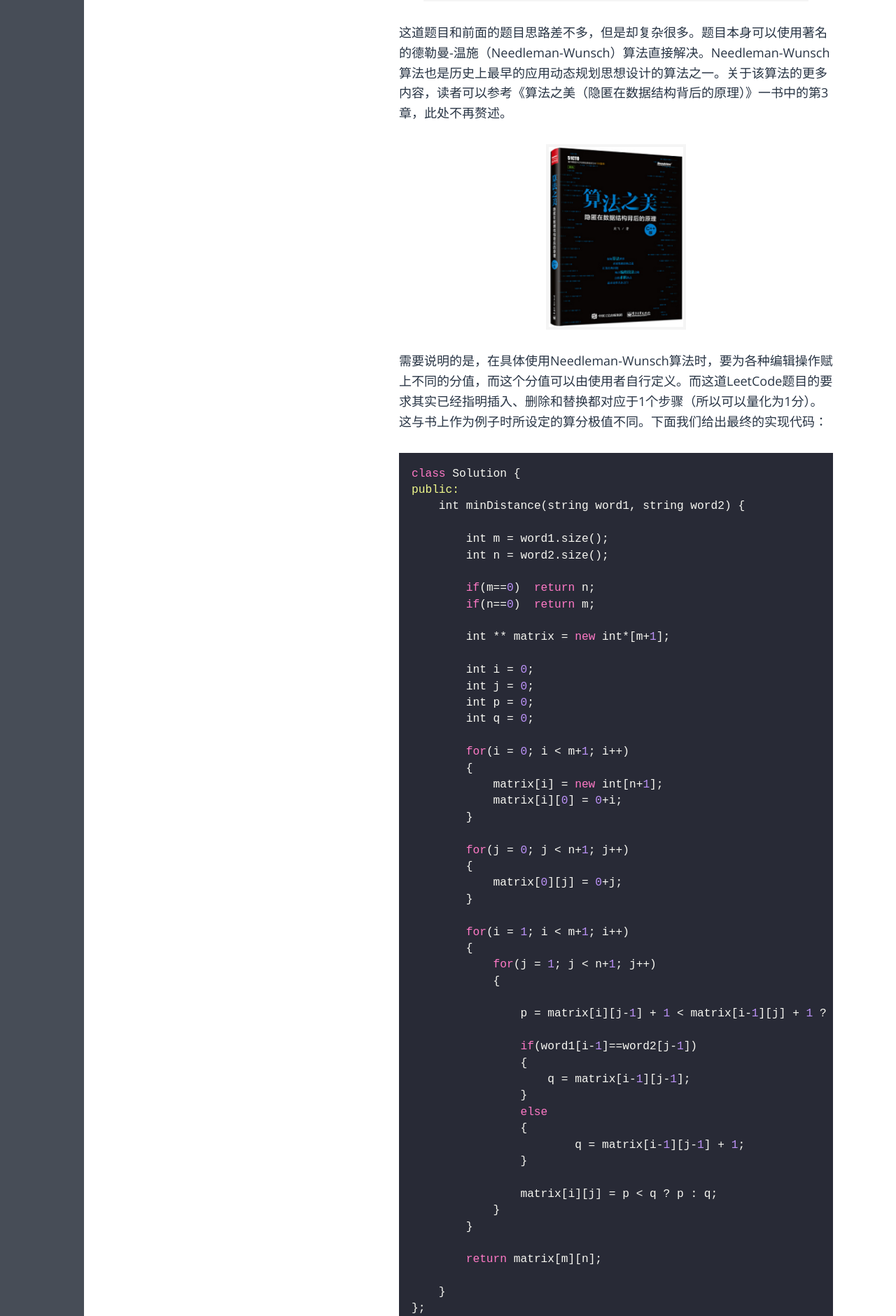
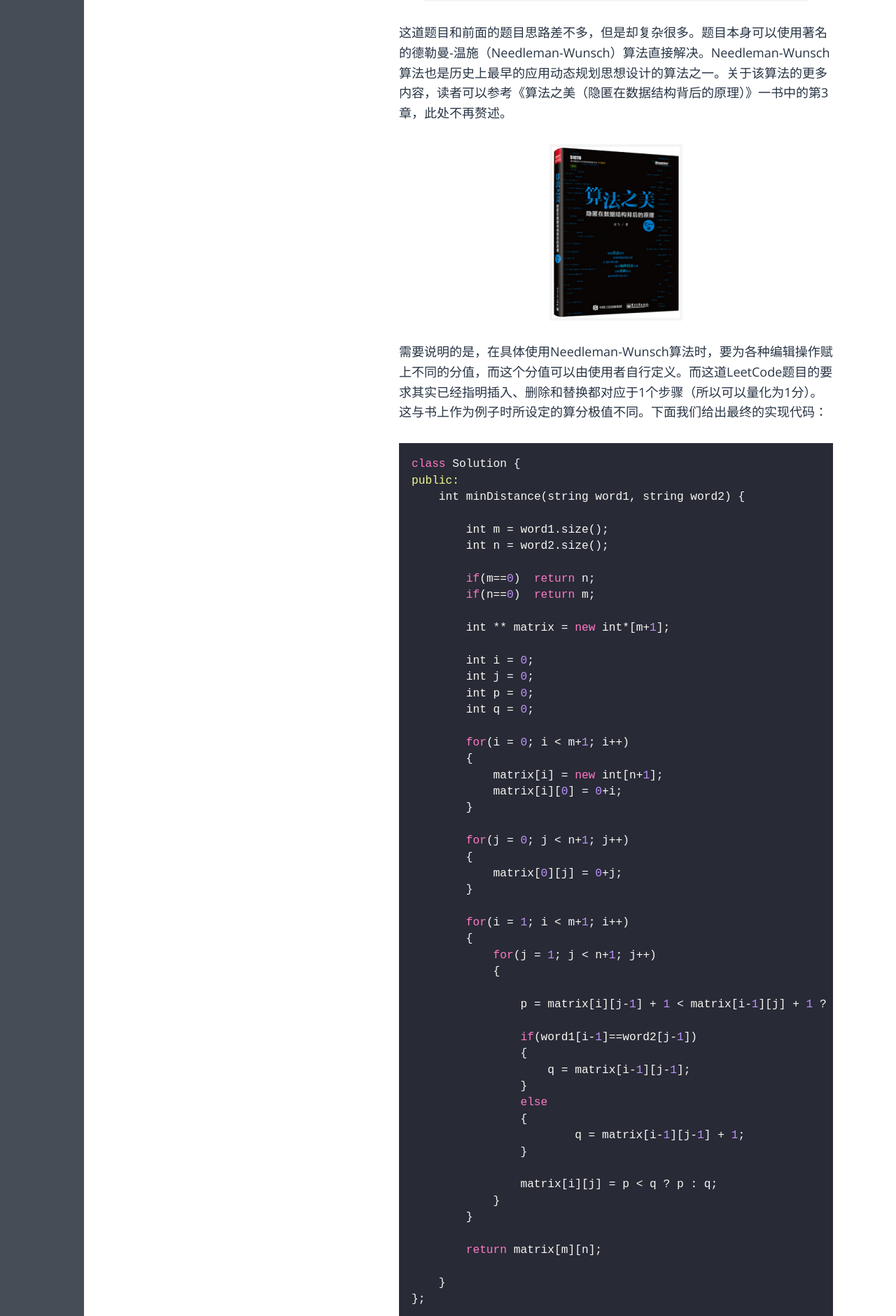
Before and after one commit to fzuo/baimafujinji, a Jekyll site: the page built from _posts/algorithm/2013-12-30-leetcode-dynamic-program03.md, in a window 1280 px wide. Shown: the part 2261-4141 px from the top of the page at 70% size. Built offline with Jekyll 4.4.1, drawn with Linux system fonts in a browser that asks for light colours; some web fonts are replaced.

Commit message:
Update 2013-12-30-leetcode-dynamic-program03.md

```diff
--- a/_posts/algorithm/2013-12-30-leetcode-dynamic-program03.md
+++ b/_posts/algorithm/2013-12-30-leetcode-dynamic-program03.md
@@ -69,7 +69,7 @@
 这道题目和前面的题目思路差不多，但是却复杂很多。题目本身可以使用著名的德勒曼-温施（Needleman-Wunsch）算法直接解决。Needleman-Wunsch算法也是历史上最早的应用动态规划思想设计的算法之一。关于该算法的更多内容，读者可以参考《算法之美（隐匿在数据结构背后的原理）》一书中的第3章，此处不再赘述。
 
 <p align="center">
-<img src="https://fzuo.github.io/assets/img/leetcode/leetcode06.png" width="200">
+<img src="https://fzuo.github.io/assets/img/leetcode/leetcode06.png" width="190">
 </p>
 
 需要说明的是，在具体使用Needleman-Wunsch算法时，要为各种编辑操作赋上不同的分值，而这个分值可以由使用者自行定义。而这道LeetCode题目的要求其实已经指明插入、删除和替换都对应于1个步骤（所以可以量化为1分）。这与书上作为例子时所设定的算分极值不同。下面我们给出最终的实现代码：
```
